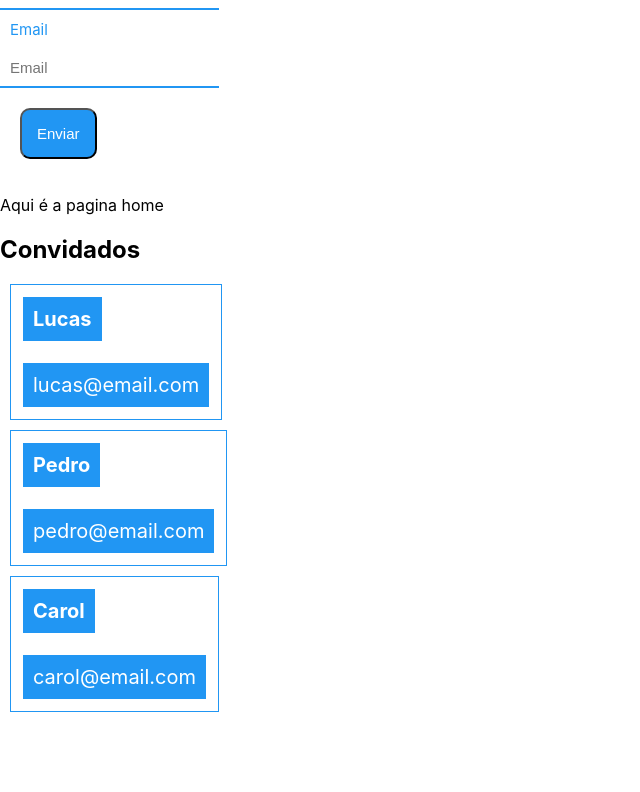
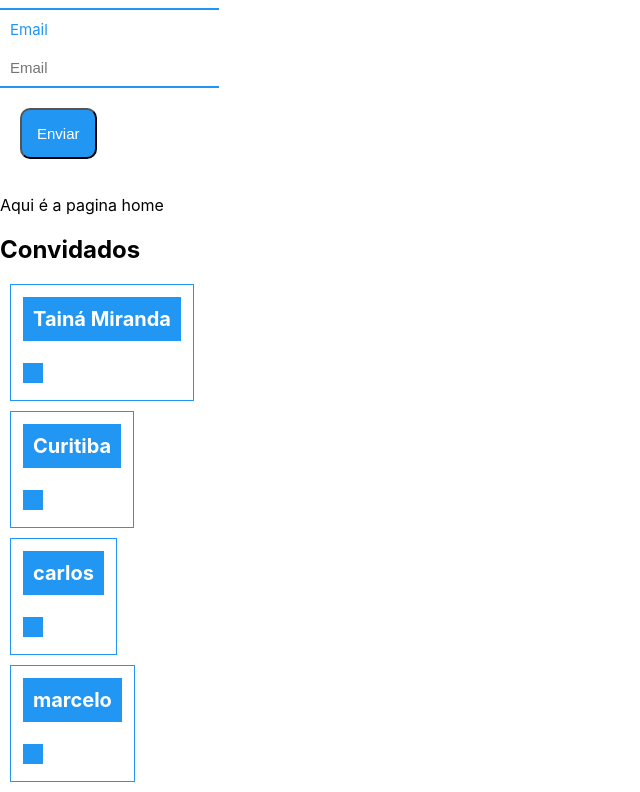
Before and after one commit to tainamiranda2/PubFiction-React, a React (Vite) app: page /step4 in a window 1280 px wide. Shown: the part 286-1078 px from the top of the page, without its empty margins (0-640 px from the left). Before the commit the page ends 1008 px from the top, so only its background shows below. Built offline with nearby package versions, Linux system fonts and the light colour scheme; no server answers; data requests are answered from the project's data file.

Commit message:
Exibinfo dados

```diff
--- a/db.json
+++ b/db.json
@@ -1,6 +1,59 @@
 {
-  "convidados": {
-    "name": "Marcos",
-    "email": "artur@email.com"
-  }
+  "convidados": [
+    {
+      "name": "Tainá Miranda",
+      "email": "email@email.com",
+      "id": 1
+    },
+    {
+      "0": {
+        "name": "Tainá Miranda",
+        "email": "email@email.com",
+        "id": 1
+      },
+      "name": "Curitiba",
+      "email": "email@email.com",
+      "id": 2
+    },
+    {
+      "0": {
+        "name": "Tainá Miranda",
+        "email": "email@email.com",
+        "id": 1
+      },
+      "name": "carlos",
+      "email": "carlos@email.com",
+      "id": 3
+    },
+    {
+      "0": {
+        "name": "Tainá Miranda",
+        "email": "email@email.com",
+        "id": 1
+      },
+      "1": {
+        "0": {
+          "name": "Tainá Miranda",
+          "email": "email@email.com",
+          "id": 1
+        },
+        "name": "Curitiba",
+        "email": "email@email.com",
+        "id": 2
+      },
+      "2": {
+        "0": {
+          "name": "Tainá Miranda",
+          "email": "email@email.com",
+          "id": 1
+        },
+        "name": "carlos",
+        "email": "carlos@email.com",
+        "id": 3
+      },
+      "name": "marcelo",
+      "email": "marcelo@gmail.com",
+      "id": 4
+    }
+  ]
 }
--- a/src/Config/convidados/home.jsx
+++ b/src/Config/convidados/home.jsx
@@ -10,7 +10,10 @@ import {useState,useEffect} from 'react';
 export const Home=({handleSubmit, btn,projetoData})=>{
     //salvando
 const [projeto,setProjeto]=useState(projetoData || {})
-//const [projeto,setPorjeto]=useState([])
+//states para mostrar
+
+//const [tabela,setTabela]=useState([])
+
     //directionar para outra pagina
  const history=useNavigate();
 
@@ -44,6 +47,8 @@ const [projeto,setProjeto]=useState(projetoData || {})
  console.log(projeto)
  }
 
+ //função para mostrar
+ useEffect
      return (
 
          <>
@@ -73,9 +78,13 @@ const [projeto,setProjeto]=useState(projetoData || {})
        <p>Aqui é a pagina home</p>
 
  <h2>Convidados</h2>
- <Table nome="Lucas" contato="lucas@email.com" />
- <Table nome="Pedro" contato="pedro@email.com" />
- <Table nome="Carol" contato="carol@email.com" />
+<div>
+{projeto.length>0 &&
+  projeto.map((tabela)=> <Table nome={tabela.name} />
+  )
+}
+
+</div>
 
 
          </>
--- a/src/components/table/Table.jsx
+++ b/src/components/table/Table.jsx
@@ -1,14 +1,17 @@
 import React from 'react';
 import * as C from './style';
+//import {bsPencil, BsFilltras} from 'react-icons/bs';
 
-function Table ({nome,contato}){
+function Table ({nome,contato,handleRemove}){
     return (
         <C.Container>
 
         <table>
+
             <tr>
                 <th>{nome}</th>
             </tr>
+
         <td>{contato}</td>
         </table>
 
```
